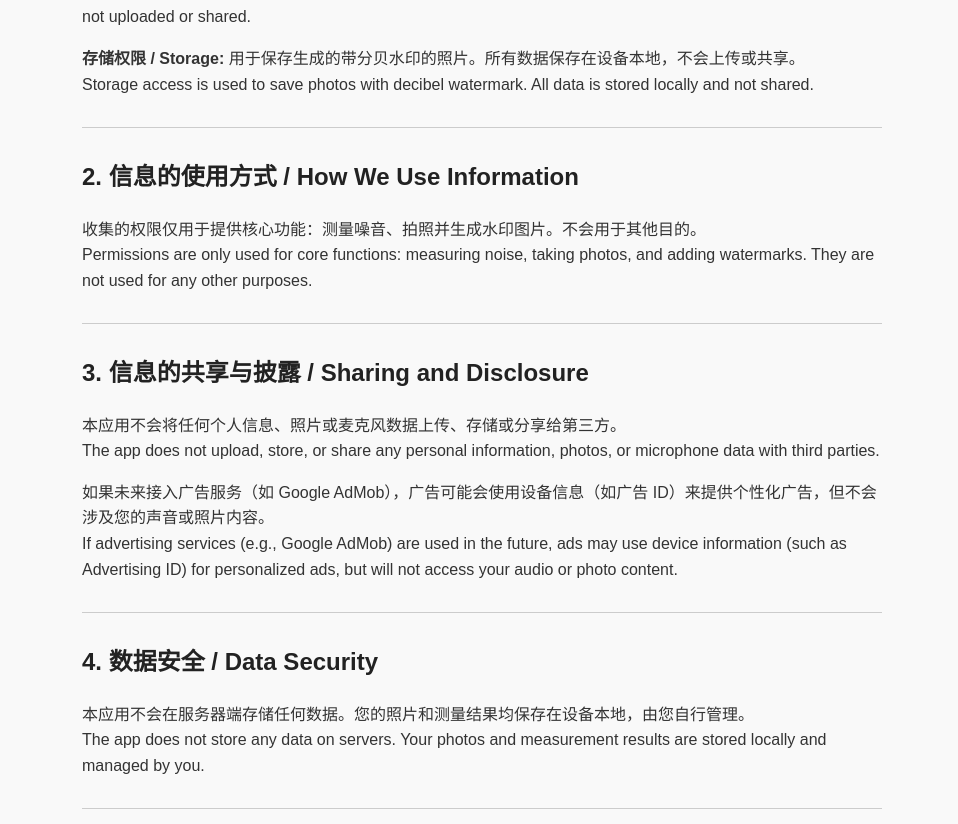
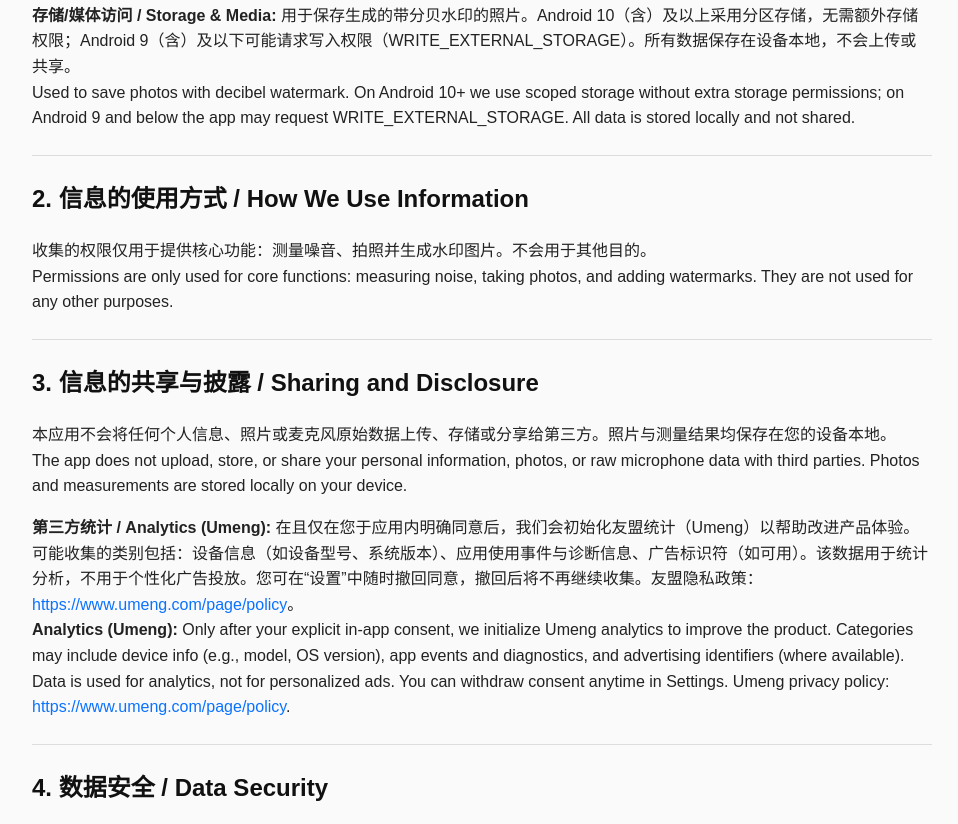
Before and after one commit to cxj303478208/fenbei, a plain HTML site: page index.html in a window 1280 px wide. Shown: the part 552-1376 px from the top of the page, without its empty margins (158-1116 px from the left). Drawn offline with Linux system fonts and the light colour scheme.

Commit message:
Update index.html

```diff
--- a/index.html
+++ b/index.html
@@ -1,33 +1,24 @@
 <!DOCTYPE html><html lang="zh-CN">
 <head>
-    <meta charset="UTF-8">
-    <meta name="viewport" content="width=device-width, initial-scale=1.0">
+  <meta charset="UTF-8" />
+  <meta name="viewport" content="width=device-width, initial-scale=1.0" />
   <title>噪音分贝测试仪 - 隐私政策 / Privacy Policy</title>
   <style>
-        body {
-            font-family: Arial, sans-serif;
-            line-height: 1.6;
-            padding: 20px;
-            max-width: 800px;
-            margin: auto;
-            background-color: #f9f9f9;
-            color: #333;
-        }
-        h1, h2 {
-            color: #222;
-        }
-        hr {
-            margin: 30px 0;
-            border: 0;
-            border-top: 1px solid #ccc;
-        }
+    body { font-family: Arial, sans-serif; line-height: 1.6; padding: 24px; max-width: 900px; margin: auto; background: #fafafa; color: #222; }
+    h1, h2 { color: #111; }
+    a { color: #0b72ff; text-decoration: none; }
+    a:hover { text-decoration: underline; }
+    .muted { color: #666; }
+    hr { margin: 24px 0; border: 0; border-top: 1px solid #ddd; }
   </style>
 </head>
 <body>
-    <h1>隐私政策 / Privacy Policy</h1><p>《噪音分贝测试仪》（以下简称“本应用”）非常重视用户的隐私与数据安全。本隐私政策将说明我们如何收集、使用和保护您的信息。使用本应用即表示您同意本隐私政策。<br>
+  <h1>隐私政策 / Privacy Policy</h1>
+  <p>《噪音分贝测试仪》（以下简称“本应用”）非常重视用户的隐私与数据安全。本隐私政策将说明我们如何收集、使用和保护您的信息。使用本应用即表示您同意本隐私政策。<br>
   "Noise Decibel Meter" (hereinafter referred to as "the App") highly values user privacy and data security. This Privacy Policy explains how we collect, use, and protect your information. By using the App, you agree to this Privacy Policy.</p>
+  <p class="muted"><em>最后更新 / Last updated: 2025-09-19</em></p>
 
-<hr>
+  <hr />
 
   <h2>1. 我们收集和使用的信息 / Information We Collect and Use</h2>
   <p><strong>麦克风权限 / Microphone:</strong> 本应用使用设备麦克风来测量环境噪音分贝。数据仅在本地处理，不会录制、存储或上传到服务器。<br>
@@ -36,48 +27,48 @@
   <p><strong>相机权限 / Camera:</strong> 拍照功能需要调用设备相机，用于生成带分贝水印的照片。照片仅保存在设备本地，不会上传或分享。<br>
   The app uses your device camera for taking photos with decibel watermark. Photos are stored locally and are not uploaded or shared.</p>
 
-<p><strong>存储权限 / Storage:</strong> 用于保存生成的带分贝水印的照片。所有数据保存在设备本地，不会上传或共享。<br>
-   Storage access is used to save photos with decibel watermark. All data is stored locally and not shared.</p>
+  <p><strong>存储/媒体访问 / Storage & Media:</strong> 用于保存生成的带分贝水印的照片。Android 10（含）及以上采用分区存储，无需额外存储权限；Android 9（含）及以下可能请求写入权限（WRITE_EXTERNAL_STORAGE）。所有数据保存在设备本地，不会上传或共享。<br>
+  Used to save photos with decibel watermark. On Android 10+ we use scoped storage without extra storage permissions; on Android 9 and below the app may request WRITE_EXTERNAL_STORAGE. All data is stored locally and not shared.</p>
 
-<hr>
+  <hr />
 
   <h2>2. 信息的使用方式 / How We Use Information</h2>
   <p>收集的权限仅用于提供核心功能：测量噪音、拍照并生成水印图片。不会用于其他目的。<br>
   Permissions are only used for core functions: measuring noise, taking photos, and adding watermarks. They are not used for any other purposes.</p>
 
-<hr>
+  <hr />
 
   <h2>3. 信息的共享与披露 / Sharing and Disclosure</h2>
-<p>本应用不会将任何个人信息、照片或麦克风数据上传、存储或分享给第三方。<br>
-   The app does not upload, store, or share any personal information, photos, or microphone data with third parties.</p>
+  <p>本应用不会将任何个人信息、照片或麦克风原始数据上传、存储或分享给第三方。照片与测量结果均保存在您的设备本地。<br>
+  The app does not upload, store, or share your personal information, photos, or raw microphone data with third parties. Photos and measurements are stored locally on your device.</p>
 
-<p>如果未来接入广告服务（如 Google AdMob），广告可能会使用设备信息（如广告 ID）来提供个性化广告，但不会涉及您的声音或照片内容。<br>
-   If advertising services (e.g., Google AdMob) are used in the future, ads may use device information (such as Advertising ID) for personalized ads, but will not access your audio or photo content.</p>
+  <p><strong>第三方统计 / Analytics (Umeng):</strong> 在且仅在您于应用内明确同意后，我们会初始化友盟统计（Umeng）以帮助改进产品体验。可能收集的类别包括：设备信息（如设备型号、系统版本）、应用使用事件与诊断信息、广告标识符（如可用）。该数据用于统计分析，不用于个性化广告投放。您可在“设置”中随时撤回同意，撤回后将不再继续收集。友盟隐私政策：
+  <a href="https://www.umeng.com/page/policy" target="_blank" rel="noopener">https://www.umeng.com/page/policy</a>。<br>
+  <strong>Analytics (Umeng):</strong> Only after your explicit in-app consent, we initialize Umeng analytics to improve the product. Categories may include device info (e.g., model, OS version), app events and diagnostics, and advertising identifiers (where available). Data is used for analytics, not for personalized ads. You can withdraw consent anytime in Settings. Umeng privacy policy: <a href="https://www.umeng.com/page/policy" target="_blank" rel="noopener">https://www.umeng.com/page/policy</a>.</p>
 
-<hr>
+  <hr />
 
   <h2>4. 数据安全 / Data Security</h2>
   <p>本应用不会在服务器端存储任何数据。您的照片和测量结果均保存在设备本地，由您自行管理。<br>
   The app does not store any data on servers. Your photos and measurement results are stored locally and managed by you.</p>
 
-<hr>
+  <hr />
 
   <h2>5. 儿童隐私 / Children's Privacy</h2>
   <p>本应用不面向13岁以下儿童。若您是儿童用户，请在监护人指导下使用本应用。<br>
   The app is not intended for children under 13. Children should use the app under parental guidance.</p>
 
-<hr>
+  <hr />
 
   <h2>6. 本隐私政策的更新 / Updates to This Policy</h2>
   <p>我们可能根据功能调整或法律法规变化更新本隐私政策。更新后的政策随应用版本发布，请及时查看。<br>
   We may update this Privacy Policy based on feature adjustments or changes in laws and regulations. Updated policies will be published with app versions; please check regularly.</p>
 
-<hr>
+  <hr />
 
   <h2>7. 联系方式 / Contact</h2>
   <p>如对隐私政策有任何疑问或建议，请联系：<br>
   For any questions or concerns regarding this Privacy Policy, please contact us at:<br>
   <strong>邮箱 / Email:</strong> cxj303478208@gmail.com</p>
-
 </body>
 </html>
```
Lines whose indentation alone changed are shown as unchanged.
